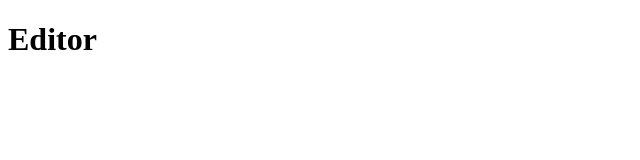
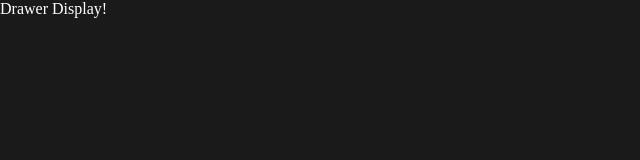
Before and after one commit to EyeOfMidas/glowplayjs, a website: page editor/index.html in a window 1280 px wide. Shown: the whole page, without its empty margins (0-640 px from the left). Drawn offline with Linux system fonts and the light colour scheme.

Commit message:
adding editor dynamic dom components; stubbing out some behavior for a renderer and game-example

```diff
--- /dev/null
+++ b/editor/editor.css
@@ -0,0 +1,5 @@
+html, body {
+    margin: 0;
+    padding: 0;
+    background-color: #1a1a1a;
+}
--- /dev/null
+++ b/editor/editor.js
@@ -0,0 +1,4 @@
+import DomBuilder from "./library/dombuilder.js"
+document.addEventListener("DOMContentLoaded", () => {
+    new DomBuilder().addComponent("drawer", document.body)
+})
--- a/editor/index.html
+++ b/editor/index.html
@@ -1,9 +1,11 @@
 <!DOCTYPE html>
 <html lang="en">
     <head>
-<link rel="shortcut icon" href="firefly.svg" type="image/svg">
+        <link rel="shortcut icon" href="firefly.svg" type="image/svg" />
+        <link rel="stylesheet" href="./editor.css" type="text/css" />
     </head>
     <body>
-        <h1>Editor</h1>
+        <div>
+        <script type="module" src="./editor.js"></script>
     </body>
 </html>
--- /dev/null
+++ b/editor/library/components/drawer/drawer.css
@@ -0,0 +1,3 @@
+.drawer {
+    color: white;
+}
--- /dev/null
+++ b/editor/library/components/drawer/drawer.html
@@ -0,0 +1 @@
+<div class="drawer">Drawer Display!</div>
--- /dev/null
+++ b/editor/library/components/drawer/drawer.js
@@ -0,0 +1 @@
+console.log("drawer script loaded")
--- /dev/null
+++ b/editor/library/dombuilder.js
@@ -0,0 +1,49 @@
+export default class DomBuilder {
+    constructor() {
+        this.cacheBusting = `?t=${new Date().getTime()}`
+        this.domParser = new DOMParser()
+        this.path = ""
+    }
+    async loadText(targetFile) {
+        let response = await fetch(`${this.path}/${targetFile}${this.cacheBusting}`)
+        return response.text()
+    }
+
+    async addComponent(targetComponent, parentComponent) {
+        let componentPath = `library/components/${targetComponent}/${targetComponent}.html`
+        let component = await this.getHtml(componentPath)
+
+        let componentCssPath = `library/components/${targetComponent}/${targetComponent}.css`
+        let css = await this.getCss(componentCssPath)
+
+        let componentJsPath = `library/components/${targetComponent}/${targetComponent}.js`
+        let js = await this.getJs(componentJsPath)
+
+        component.appendChild(css)
+
+        parentComponent.appendChild(component)
+
+        component.appendChild(js)
+        return component
+    }
+
+    async getHtml(targetFile) {
+        let text = await this.loadText(targetFile)
+        return this.domParser.parseFromString(text, 'text/html').body.firstChild
+    }
+
+    async getCss(targetFile) {
+        let text = await this.loadText(targetFile)
+        let style = document.createElement("style")
+        style.innerText = text
+        return style
+    }
+
+    async getJs(targetFile) {
+        let text = await this.loadText(targetFile)
+        let script = document.createElement("script")
+        script.type = "module"
+        script.innerText = text
+        return script
+    }
+}
--- /dev/null
+++ b/game-example/index.js
@@ -0,0 +1,6 @@
+import GameApp from "./lib/GameApp.js"
+
+document.addEventListener("DOMContentLoaded", () => {
+    const app = new GameApp()
+    app.init()
+})
--- /dev/null
+++ b/renderer/GlowPlayRenderer.js
@@ -0,0 +1,6 @@
+import * as THREE from 'three'
+
+export default class GlowPlayRenderer {
+  constructor() {
+  }
+}
```
Also changed, not shown: editor/server.js (+39 -33 lines), game-example/index.html (+16 -1 lines), game-example/lib/GameApp.js (added, +10 -0 lines).
